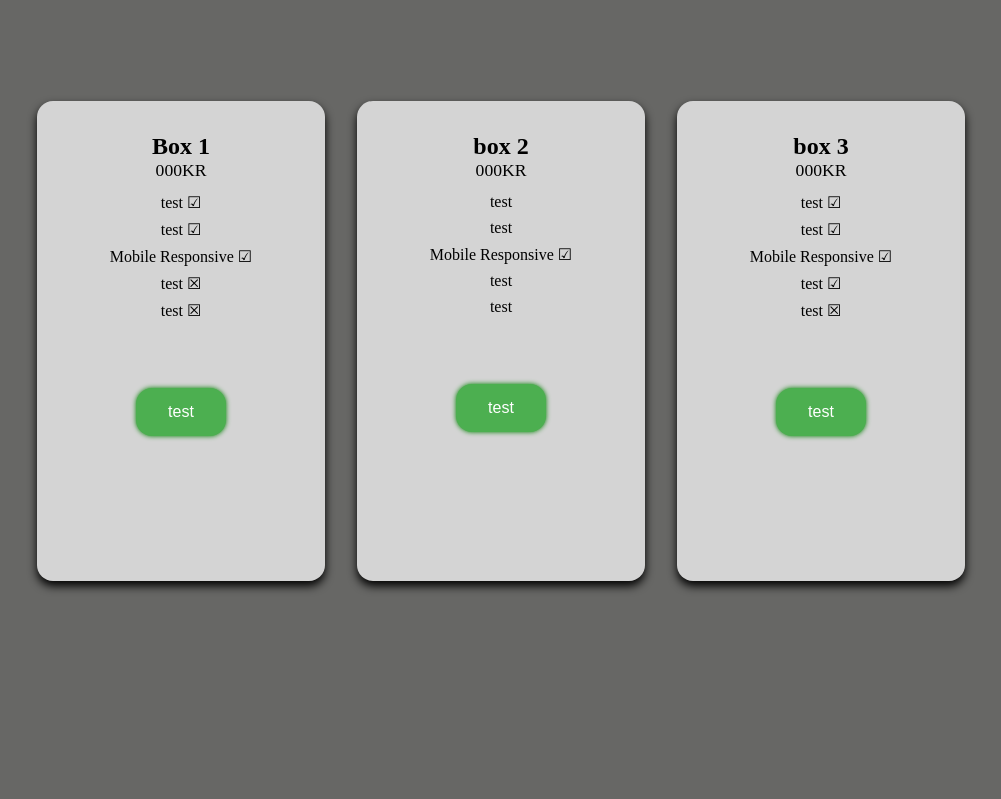
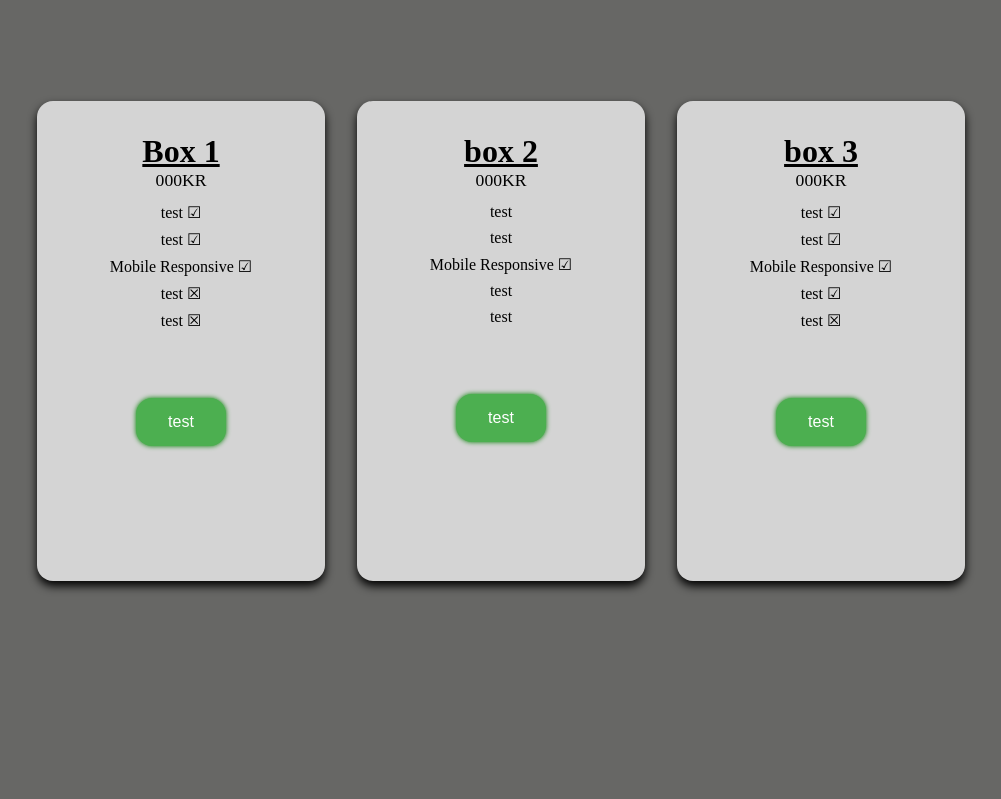
Before and after one commit to Simonbackman/GASKAIT-UF, a PHP site: page /Priser.php in a window 1280 px wide. Shown: the part 117-916 px from the top of the page, without its empty margins (139-1140 px from the left). Run offline with PHP 8.4, Linux system fonts and the light colour scheme; some libraries are stand-ins or nearby versions.

Commit message:
Update style.css

```diff
--- a/css/style.css
+++ b/css/style.css
@@ -22,7 +22,6 @@
     --modal-popup-window-bgColor-behind-popup:#00000066;
     --modal-popup-bg-color:#;
 }
-
 :root /* [data-thema="dark"] */ {  /*Dark theme colors if we make color switch*/
     --main-bg-color: #676765;             /* main bg-color on the pages */
     --main-nav-bg-color: #393936;         /* bg-color on the nav/meny */
@@ -271,8 +270,6 @@ nav {
     border-radius: 1em;
 }
 
-
-
 /*Gör så att containerna blir under varandra i mitten för mobiler*/
 @media only screen and (max-width: 860px) {
     .price_div    {
@@ -282,7 +279,8 @@ nav {
     }
 }
 .package_name{
-
+    text-decoration: underline;
+    font-size: 4vh;
 }
 #price_btn1 {
     /* background-color: #4CAF50; */
```
